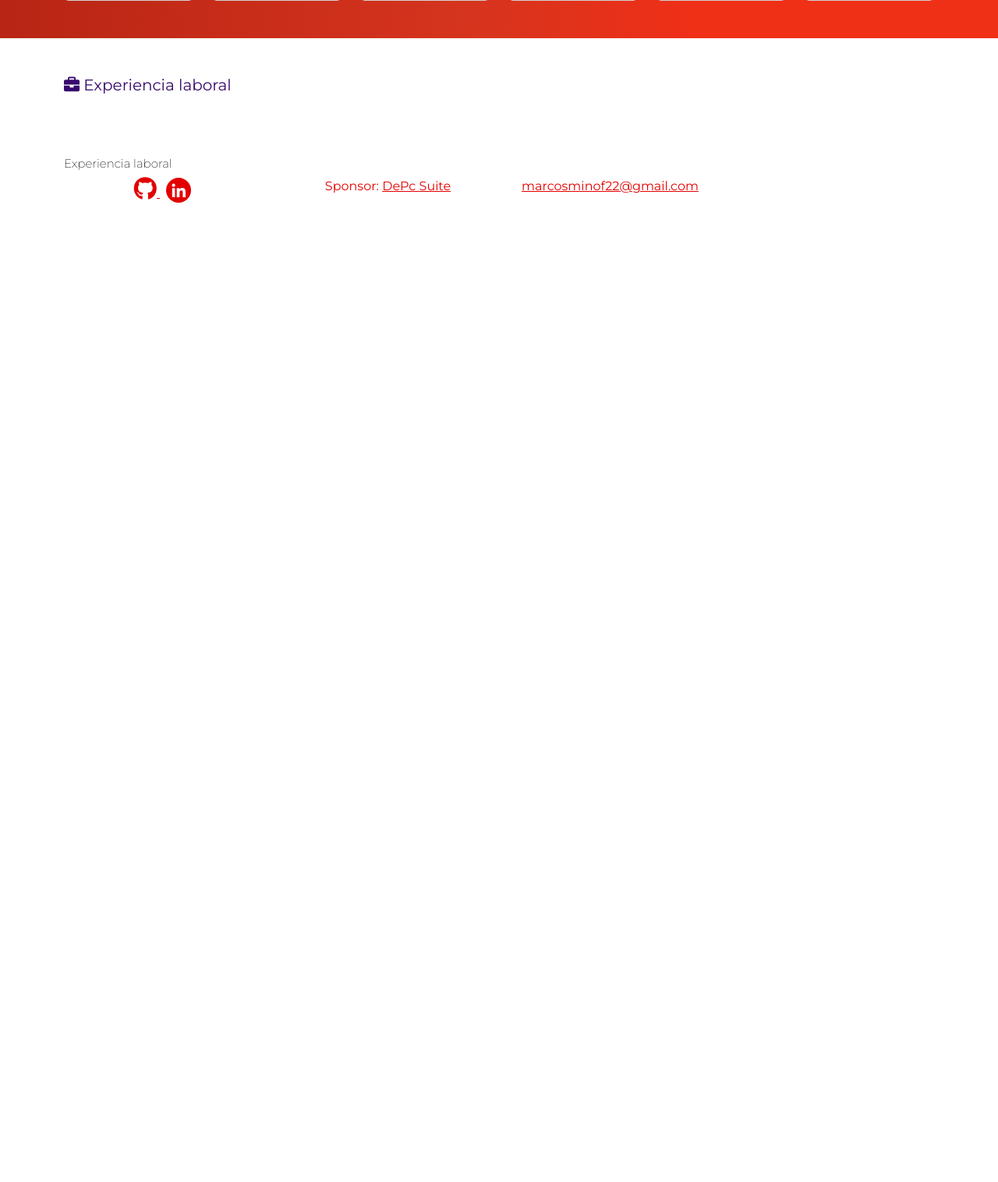
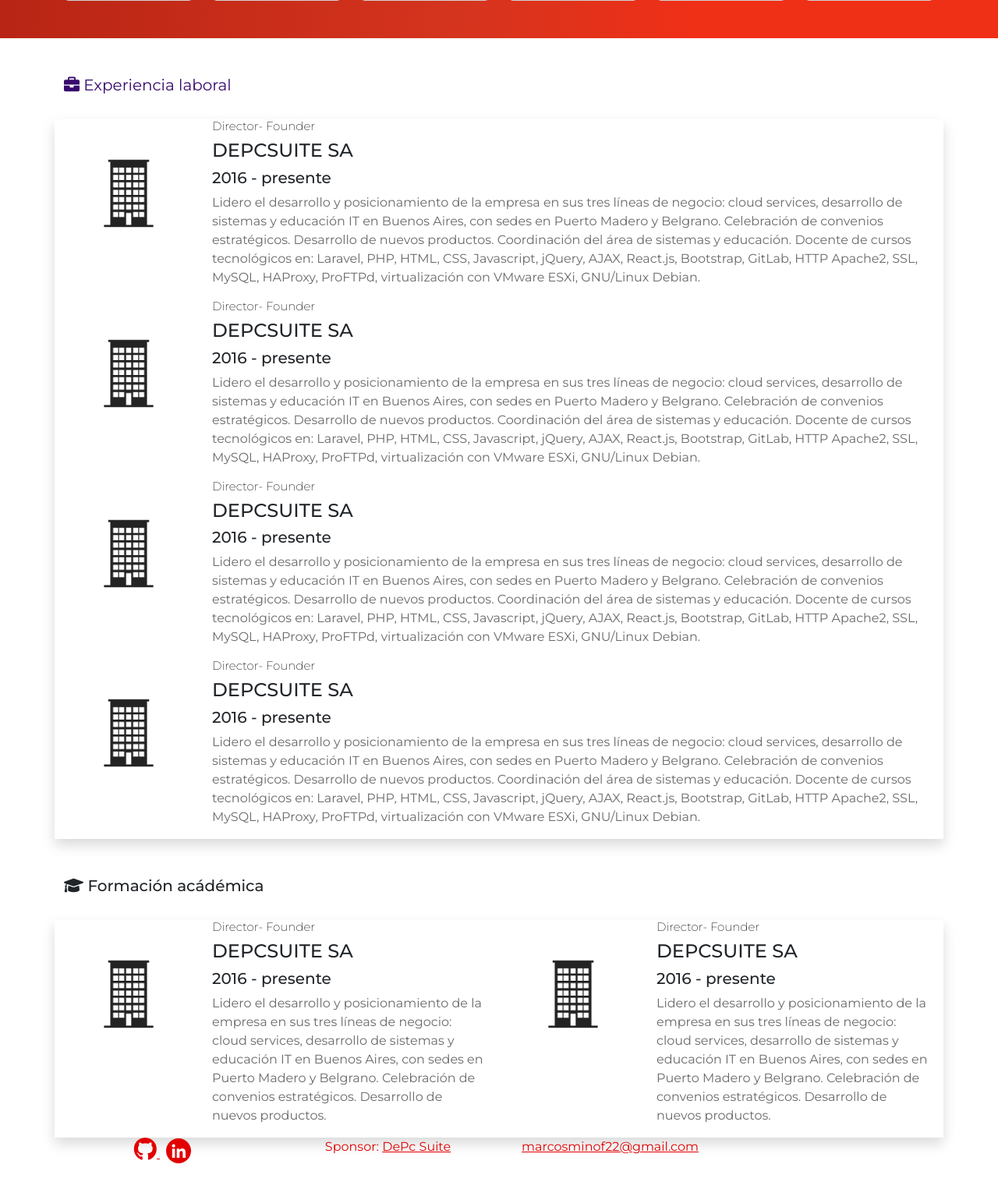
Before and after one commit to Marcos-mi/portfolio, a PHP site: page /sobre-mi.php in a window 1280 px wide. Shown: the part 947-2463 px from the top of the page at 78% size. Before the commit the page ends 1207 px from the top, so only its background shows below. Run offline with PHP 8.4, Linux system fonts and the light colour scheme.

Commit message:
Creando secciones en sobre mi

```diff
--- a/css/estilos.css
+++ b/css/estilos.css
@@ -221,6 +221,15 @@ nav .active{
     border-radius: 80px;
     margin: 0 8px;
 }
+.gris{
+    -webkit-filter: grayscale(100%); /* Safari 6.0 - 9.0 */
+      filter: grayscale(100%);
+}
+.gris:hover {
+  -webkit-filter: grayscale(100%); /* Safari 6.0 - 9.0 */
+  filter:grayscale(0%);
+}
+
 @media (max-width: 750px){
     #contacto, #proyectos, #inicio{
         background-image: url(../images/fondo-proyectos.png);
--- a/index.php
+++ b/index.php
@@ -87,5 +87,6 @@
     <div class="btn-whatsapp">
         <a href="https://api.whatsapp.com/send?phone=541164410033" target="_blank" title="Whatsapp" ><i class="fa-brands fa-whatsapp"></i></a>
     </div>
+    <script src="css/bootstrap/js/bootstrap.bundle.min.js"></script>
 </body>
 </html>
--- a/sobre-mi.php
+++ b/sobre-mi.php
@@ -72,73 +72,73 @@
                 <div class="col-sm-2 col-6 text-center">
                     <div class="px-4 py-5 card mx-0 mb-4 mb-sm-0">
                         <h3>Javascript</h3>
-                        <img class="img-fluid d-block mx-auto" width="60" src="images/javascript.jpeg">
+                        <img class="img-fluid  mx-auto" width="60" src="images/javascript.jpeg" alt="Javascript">
                     </div>
                 </div>
                 <div class="col-sm-2 col-6 text-center">
                     <div class="px-4 py-5 card mx-0 mb-4 mb-sm-0">
                         <h3>PHP</h3>
-                        <img class="img-fluid d-block mx-auto" width="60" src="images/php.jpg">
+                        <img class="img-fluid  mx-auto" width="60" src="images/php.jpg" alt="PHP">
                     </div>
                 </div>
                 <div class="col-sm-2 col-6 text-center">
                     <div class="px-4 py-5 card mx-0 mb-4 mb-sm-0">
                         <h3>HTML5</h3>
-                        <img class="img-fluid d-block mx-auto" width="60" src="images/html.png">
+                        <img class="img-fluid  mx-auto" width="60" src="images/html.png" alt="HTML5">
                     </div>
                 </div>
                 <div class="col-sm-2 col-6 text-center">
                     <div class="px-4 py-5 card mx-0 mb-4 mb-sm-0">
                         <h3>React.js</h3>
-                        <img class="img-fluid d-block mx-auto" width="60" src="images/react.png">
+                        <img class="img-fluid mx-auto" width="60" src="images/react.png" alt="React.js">
                     </div>
                 </div>
                 <div class="col-sm-2 col-6 text-center">
                     <div class="px-4 py-5 card mx-0 mb-4 mb-sm-0">
                         <h3>jQuery</h3>
-                        <img class="img-fluid d-block mx-auto" width="60" src="images/Jquery.jpg">
+                        <img class="img-fluid  mx-auto" width="60" src="images/Jquery.jpg" alt="jQuery">
                     </div>
                 </div>
                 <div class="col-sm-2 col-6 text-center">
                     <div class="px-4 py-5 card mx-0 mb-4 mb-sm-4">
                         <h3>Bootstrap</h3>
-                        <img class="img-fluid d-block mx-auto" width="60" src="images/bootstrap.png">
+                        <img class="img-fluid  mx-auto" width="60" src="images/bootstrap.png" alt="Bootstrap">
                     </div>
                 </div>
                 <div class="col-sm-2 col-6 text-center">
                     <div class="px-4 py-5 card mx-0 mb-4 pb-sm-5">
                         <h3>Laravel</h3>
-                        <img class="img-fluid d-block mx-auto" width="60" src="images/laravel.png">
+                        <img class="img-fluid  mx-auto" width="60" src="images/laravel.png" alt="Laravel">
                     </div>
                 </div>
                 <div class="col-sm-2 col-6 text-center">
                     <div class="px-4 py-5 card mx-0 mb-4 pb-sm-1">
                         <h3>MySQL</h3>
-                        <img class="img-fluid d-block mx-auto" width="60" src="images/MySQL.jpg">
+                        <img class="img-fluid  mx-auto" width="60" src="images/MySQL.jpg" alt="MySQL">
                     </div>
                 </div>
                 <div class="col-sm-2 col-6 text-center">
                     <div class="px-4 py-5 card mx-0 mb-4 pb-sm-1">
                         <h3>CSS</h3>
-                        <img class="img-fluid d-block mx-auto" width="60" src="images/css.png">
+                        <img class="img-fluid  mx-auto" width="60" src="images/css.png" alt="CSS">
                     </div>
                 </div>
                 <div class="col-sm-2 col-6 text-center">
                     <div class="px-4 py-5 card mx-0 mb-4 pb-sm-1">
                         <h3>Git</h3>
-                        <img class="img-fluid d-block mx-auto" width="60" src="images/git.png">
+                        <img class="img-fluid  mx-auto" width="60" src="images/git.png" alt="Git">
                     </div>
                 </div>
                 <div class="col-sm-2 col-6 text-center">
                     <div class="px-4 py-5 card mx-0 mb-4 mb-sm-1">
                         <h3>Apache</h3>
-                        <img class="img-fluid d-block mx-auto" width="60" src="images/Apache.png">
+                        <img class="img-fluid  mx-auto" width="60" src="images/Apache.png" alt="Apache">
                     </div>
                 </div>
                 <div class="col-sm-2 col-6 text-center">
                     <div class="px-4 py-5 card mx-0 mb-4 mb-sm-1 ">
                         <h3>Mercadopago</h3>
-                        <img class="img-fluid d-block mx-auto" width="60" src="images/Mercadopago.jpg">
+                        <img class="img-fluid  mx-auto" width="60" src="images/Mercadopago.jpg" alt="Mercadopago">
                     </div>
                 </div>
             </div>
@@ -150,14 +150,73 @@
                     <h2><i class="fas fa-briefcase"></i> Experiencia laboral</h2>
                 </div>
             </div>
-        </section>
-        <div class="container">
-            <div class="row">
-                <div class="col-12 pt-5">
-                    <h3 class="experiencial">Experiencia laboral</h3>
+                <div class="row shadow">
+                    <div class="col-2 p-5">
+                        <img src="images/sin-logo.png" alt="sin logo" class="img-fluid">
+                    </div>
+                    <div class="col-10">
+                        <h3>Director- Founder</h3>
+                        <h4>DEPCSUITE SA</h4>
+                        <h5>2016 - presente</h5>
+                        <p>Lidero el desarrollo y posicionamiento de la empresa en sus tres líneas de negocio: cloud services, desarrollo de sistemas y educación IT en Buenos Aires, con sedes en Puerto Madero y Belgrano. Celebración de convenios estratégicos. Desarrollo de nuevos productos. Coordinación del área de sistemas y educación. Docente de cursos tecnológicos en: Laravel, PHP, HTML, CSS, Javascript, jQuery, AJAX, React.js, Bootstrap, GitLab, HTTP Apache2, SSL, MySQL, HAProxy, ProFTPd, virtualización con VMware ESXi, GNU/Linux Debian.</p>
+                    </div>
+                    <div class="col-2 p-5">
+                        <img src="images/sin-logo.png" alt="sin logo" class="img-fluid">
+                    </div>
+                    <div class="col-10">
+                        <h3>Director- Founder</h3>
+                        <h4>DEPCSUITE SA</h4>
+                        <h5>2016 - presente</h5>
+                        <p>Lidero el desarrollo y posicionamiento de la empresa en sus tres líneas de negocio: cloud services, desarrollo de sistemas y educación IT en Buenos Aires, con sedes en Puerto Madero y Belgrano. Celebración de convenios estratégicos. Desarrollo de nuevos productos. Coordinación del área de sistemas y educación. Docente de cursos tecnológicos en: Laravel, PHP, HTML, CSS, Javascript, jQuery, AJAX, React.js, Bootstrap, GitLab, HTTP Apache2, SSL, MySQL, HAProxy, ProFTPd, virtualización con VMware ESXi, GNU/Linux Debian.</p>
+                    </div>
+                    <div class="col-2 p-5">
+                        <img src="images/sin-logo.png" alt="sin logo" class="img-fluid">
+                    </div>
+                    <div class="col-10">
+                        <h3>Director- Founder</h3>
+                        <h4>DEPCSUITE SA</h4>
+                        <h5>2016 - presente</h5>
+                        <p>Lidero el desarrollo y posicionamiento de la empresa en sus tres líneas de negocio: cloud services, desarrollo de sistemas y educación IT en Buenos Aires, con sedes en Puerto Madero y Belgrano. Celebración de convenios estratégicos. Desarrollo de nuevos productos. Coordinación del área de sistemas y educación. Docente de cursos tecnológicos en: Laravel, PHP, HTML, CSS, Javascript, jQuery, AJAX, React.js, Bootstrap, GitLab, HTTP Apache2, SSL, MySQL, HAProxy, ProFTPd, virtualización con VMware ESXi, GNU/Linux Debian.</p>
+                    </div>
+                    <div class="col-2 p-5">
+                        <img src="images/sin-logo.png" alt="sin logo" class="img-fluid">
+                    </div>
+                    <div class="col-10">
+                        <h3>Director- Founder</h3>
+                        <h4>DEPCSUITE SA</h4>
+                        <h5>2016 - presente</h5>
+                        <p>Lidero el desarrollo y posicionamiento de la empresa en sus tres líneas de negocio: cloud services, desarrollo de sistemas y educación IT en Buenos Aires, con sedes en Puerto Madero y Belgrano. Celebración de convenios estratégicos. Desarrollo de nuevos productos. Coordinación del área de sistemas y educación. Docente de cursos tecnológicos en: Laravel, PHP, HTML, CSS, Javascript, jQuery, AJAX, React.js, Bootstrap, GitLab, HTTP Apache2, SSL, MySQL, HAProxy, ProFTPd, virtualización con VMware ESXi, GNU/Linux Debian.</p>
+                    </div>
                 </div>
             </div>
-        </div>
+        </section>
+        <section class="container" id="Formacion">
+            <div class="row">
+                <div class="col-12 pt-5 pb-4">
+                <h2><i class="fas fa-graduation-cap"></i> Formación acádémica</h2>
+                </div>
+            </div>
+                <div class="row shadow">
+                    <div class="col-2 p-5">
+                        <img src="images/sin-logo.png" alt="sin logo" class="img-fluid">
+                    </div>
+                    <div class="col-4">
+                        <h3>Director- Founder</h3>
+                        <h4>DEPCSUITE SA</h4>
+                        <h5>2016 - presente</h5>
+                        <p>Lidero el desarrollo y posicionamiento de la empresa en sus tres líneas de negocio: cloud services, desarrollo de sistemas y educación IT en Buenos Aires, con sedes en Puerto Madero y Belgrano. Celebración de convenios estratégicos. Desarrollo de nuevos productos.</p>
+                    </div>
+                    <div class="col-2 p-5">
+                        <img src="images/sin-logo.png" alt="sin logo" class="img-fluid">
+                    </div>
+                    <div class="col-4">
+                        <h3>Director- Founder</h3>
+                        <h4>DEPCSUITE SA</h4>
+                        <h5>2016 - presente</h5>
+                        <p>Lidero el desarrollo y posicionamiento de la empresa en sus tres líneas de negocio: cloud services, desarrollo de sistemas y educación IT en Buenos Aires, con sedes en Puerto Madero y Belgrano. Celebración de convenios estratégicos. Desarrollo de nuevos productos.</p>
+                    </div>
+            </div>
+        </section>
     </main>
     <footer class="container mt-auto pb-4">
         <div class="row">
@@ -181,5 +240,4 @@
     </div>
     <script src="css/bootstrap/js/bootstrap.bundle.min.js"></script>
 </body>
-
 </html>
```
